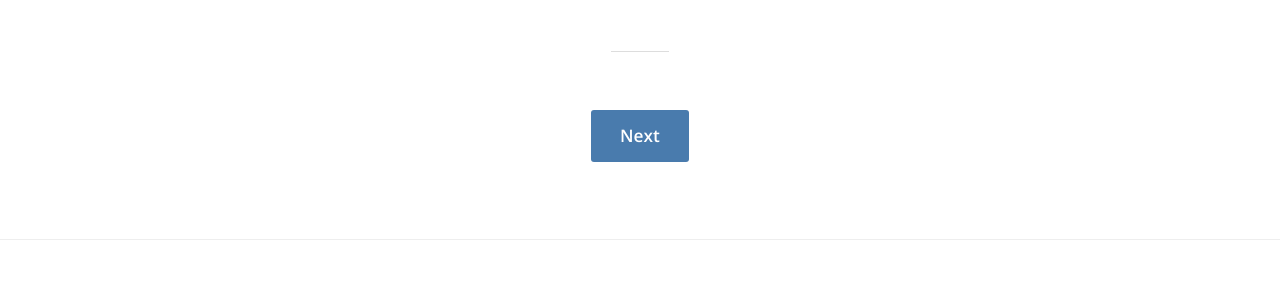
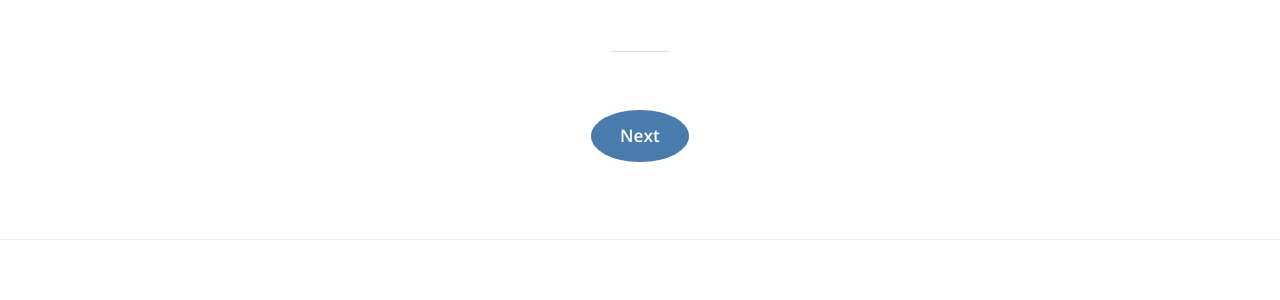
Before and after one commit to mattamabeli/drunken-ironman, a Jekyll site: the page built from index.html, in a window 1280 px wide. Shown: the part 484-784 px from the top of the page. Built offline with Jekyll 4.4.1, drawn with Linux system fonts in a browser that asks for light colours; the list of posts is cut into pages by our own code.

```diff
--- a/assets/css/grid.css
+++ b/assets/css/grid.css
@@ -304,9 +304,9 @@
     -webkit-appearance: none;
     appearance: none;
     background-color: #497bad;
-    -moz-border-radius: 3px;
-    -webkit-border-radius: 3px;
-    border-radius: 3px;
+    -moz-border-radius: 50%;
+    -webkit-border-radius: 50%;
+    border-radius: 50%;
     border: none;
     color: #fff;
     cursor: pointer;
```
